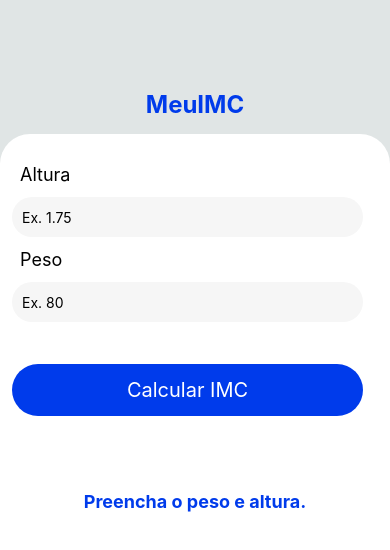
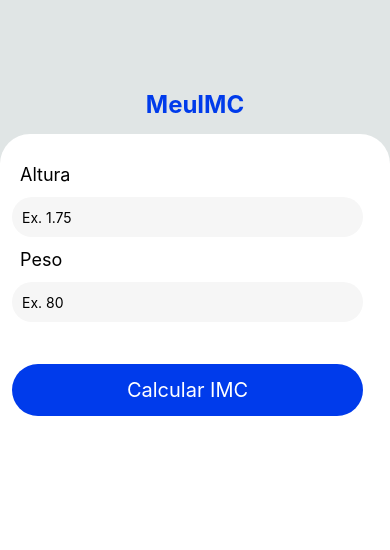
Before and after one commit to diasrafael1/meuIMC-app, a React Native app: screen / in a window 390 px wide. Shown: the top 550 px of the page. Built offline with nearby package versions, Linux system fonts and the light colour scheme.

Commit message:
refactor: refatorando o código para implementação da feature de lista

```diff
--- a/src/components/Form/ResultIMC/index.tsx
+++ b/src/components/Form/ResultIMC/index.tsx
@@ -3,10 +3,9 @@ import styles from "./styles";
 
 interface Props {
   imc: string;
-  messageResult: string;
 }
 
-export default function ResultIMC({ imc, messageResult }: Props) {
+export default function ResultIMC({ imc }: Props) {
   async function onShare() {
     const result = await Share.share({
       message: `Meu IMC é: ${imc}`,
@@ -15,14 +14,12 @@ export default function ResultIMC({ imc, messageResult }: Props) {
 
   return (
     <View style={styles.resultContainer}>
-      {imc ? (
-        <View style={styles.shareButtonContainer}>
-          <TouchableOpacity style={styles.shareButton} onPress={onShare}>
-            <Text style={styles.shareText}>Compartilhar</Text>
-          </TouchableOpacity>
-        </View>
-      ) : null}
-      <Text style={styles.information}>{messageResult}</Text>
+      <View style={styles.shareButtonContainer}>
+        <TouchableOpacity style={styles.shareButton} onPress={onShare}>
+          <Text style={styles.shareText}>Compartilhar</Text>
+        </TouchableOpacity>
+      </View>
+      <Text style={styles.information}>Seu IMC é igual:</Text>
       <Text style={styles.imc}>{imc}</Text>
     </View>
   );
--- a/src/components/Form/index.tsx
+++ b/src/components/Form/index.tsx
@@ -14,7 +14,6 @@ import styles from "./styles";
 export default function Form() {
   const [height, setHeight] = useState("");
   const [weight, setWeight] = useState("");
-  const [messageImc, setMessageImc] = useState("Preencha o peso e altura.");
   const [textButton, setTextButton] = useState("Calcular IMC");
   const [imc, setImc] = useState("");
   const [errorMessage, setErrorMessage] = useState("");
@@ -30,22 +29,21 @@ export default function Form() {
       imcCalculator();
       setHeight("");
       setWeight("");
-      setMessageImc("Seu IMC é igual:");
       setTextButton("Calcular Novamente");
       setErrorMessage("");
       Keyboard.dismiss();
-      return;
-    }
+    } else {
       setErrorMessage("Campo obrigatório!");
       Vibration.vibrate();
       setImc("");
       setTextButton("Calcular seu IMC");
-    setMessageImc("Preencha o peso e altura.");
+    }
   }
 
   return (
-    <Pressable onPress={() => Keyboard.dismiss()} style={styles.formContext}>
-      <View style={styles.form}>
+    <View style={styles.formContext}>
+      {!imc ? (
+        <Pressable onPress={() => Keyboard.dismiss()} style={styles.form}>
           <Text style={styles.formLabel}>Altura</Text>
           <Text style={styles.errorMessage}>{errorMessage}</Text>
           <TextInput
@@ -67,8 +65,15 @@ export default function Form() {
           <TouchableOpacity style={styles.button} onPress={validationImc}>
             <Text style={styles.textButton}>{textButton}</Text>
           </TouchableOpacity>
+        </Pressable>
+      ) : (
+        <View style={styles.exhibitionResultImc}>
+          <ResultIMC imc={imc} />
+          <TouchableOpacity style={styles.button} onPress={validationImc}>
+            <Text style={styles.textButton}>{textButton}</Text>
+          </TouchableOpacity>
         </View>
-      <ResultIMC imc={imc} messageResult={messageImc} />
-    </Pressable>
+      )}
+    </View>
   );
 }
--- a/src/components/Form/styles.ts
+++ b/src/components/Form/styles.ts
@@ -47,6 +47,10 @@ const styles = StyleSheet.create({
     fontSize: 20,
     color: "#fff",
   },
+  exhibitionResultImc: {
+    width: "100%",
+    height: "50%",
+  },
 });
 
 export default styles;
```
Lines whose indentation alone changed are shown as unchanged.
